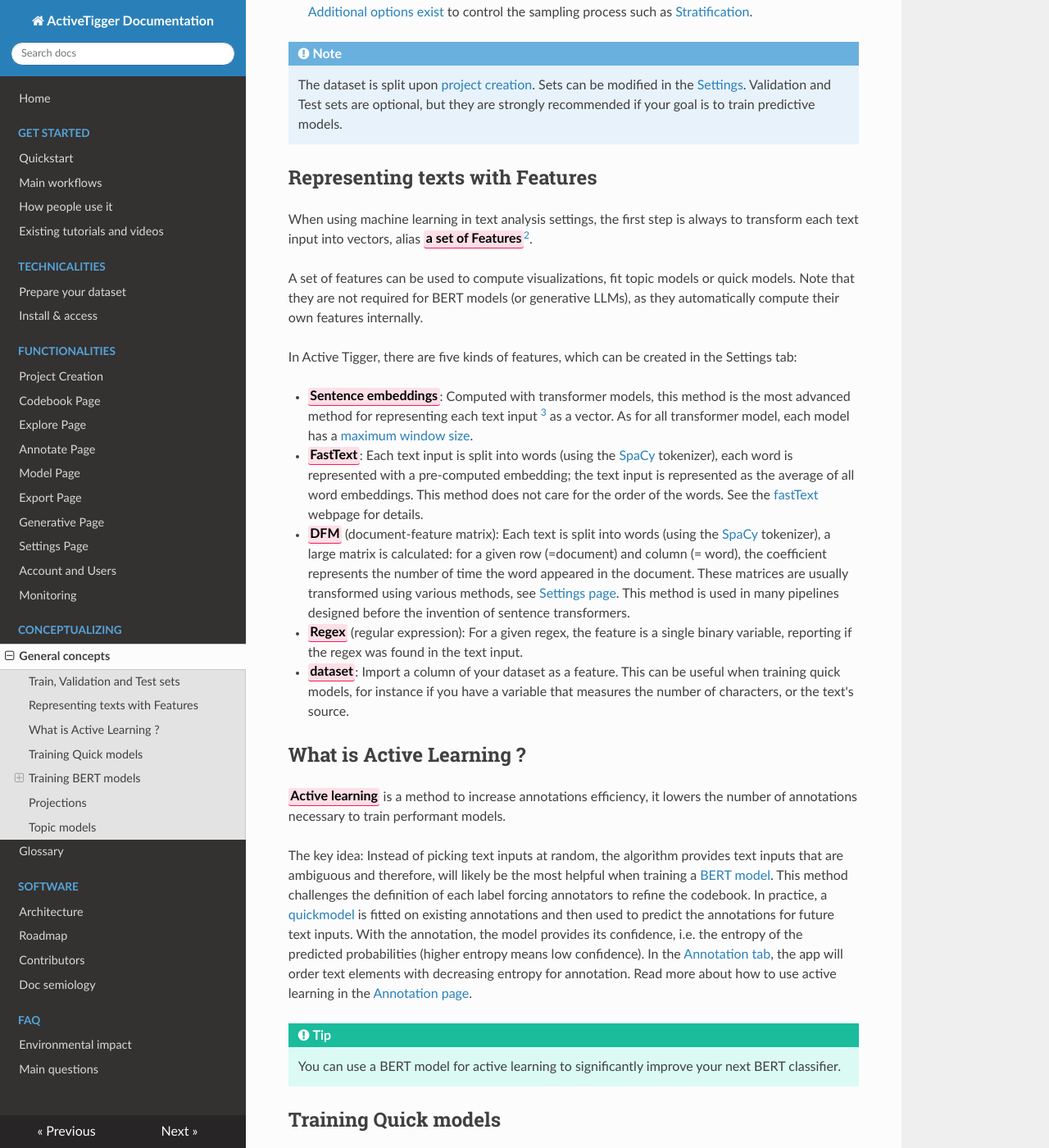
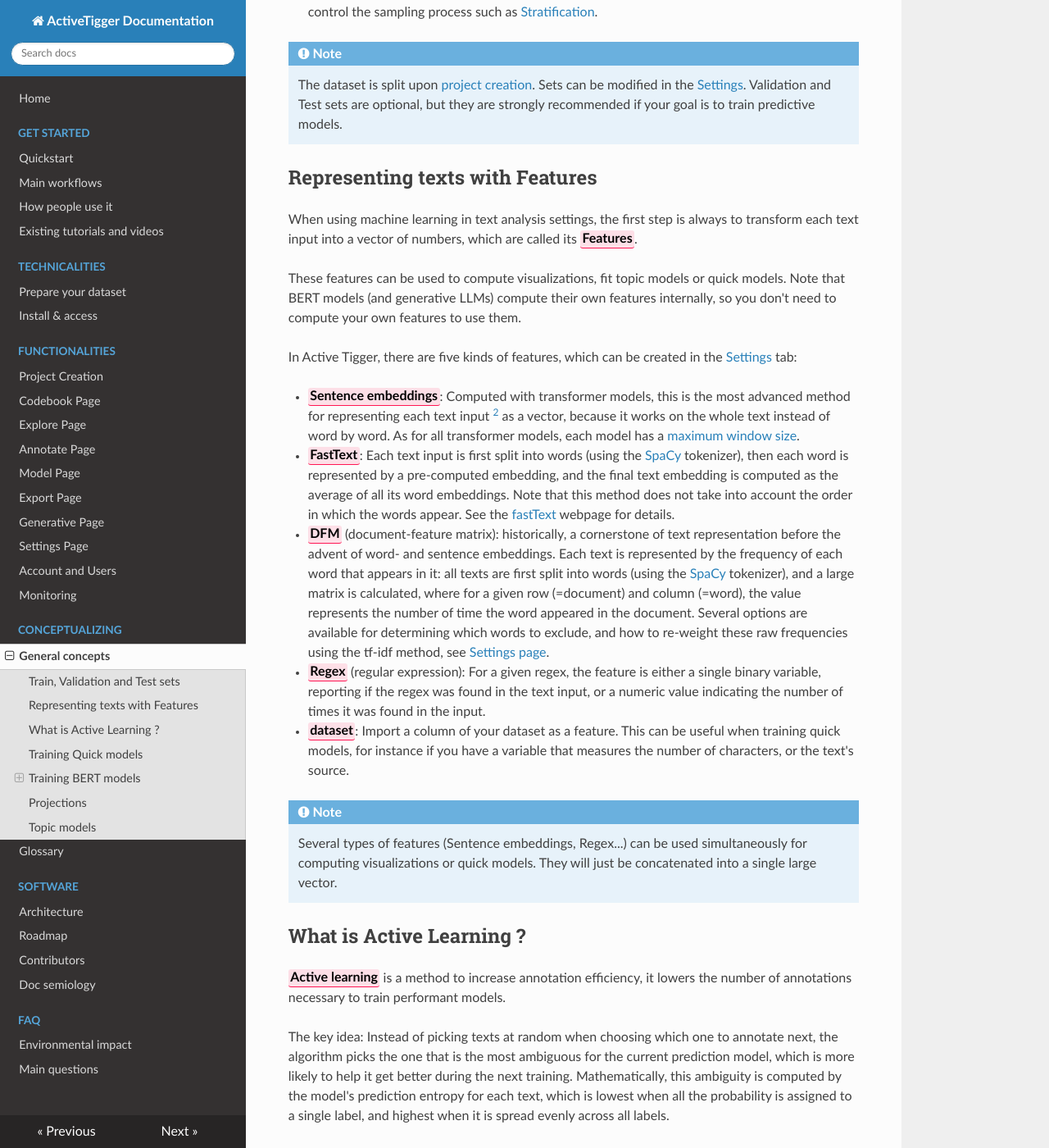
Before and after one commit to activetigger/documentation, an MkDocs documentation site: the page built from docs/conceptualizing/general.md, in a window 1280 px wide and 1400 px high, scrolled down 669 px. Shown: the whole window at 82% size. Built offline with MkDocs 1.6.1, drawn with Linux system fonts in a browser that asks for light colours; nearby versions of some CDN libraries; some of the changed text lies outside the part shown.

Commit message:
Updated General page

```diff
--- a/docs/conceptualizing/general.md
+++ b/docs/conceptualizing/general.md
@@ -24,37 +24,40 @@ In Active Tigger, we enforce some "good practice" measures:
 
 ## Representing texts with Features
 
-When using machine learning in text analysis settings, the first step is always to transform each text input into vectors, alias <span class="highlight">a set of Features</span>[^2].
+When using machine learning in text analysis settings, the first step is always to transform each text input into a vector of numbers, which are called its <span class="highlight">Features</span>.
 
-[^2]: In Active Tigger, we chose to name a vector of numbers *a set of features*, where each column is a *feature*.
+These features can be used to compute visualizations, fit topic models or quick models. Note that BERT models (and generative LLMs) compute their own features internally, so you don't need to compute your own features to use them.
 
-A set of features can be used to compute visualizations, fit topic models or quick models. Note that they are not required for BERT models (or generative LLMs), as they automatically compute their own features internally.
+In Active Tigger, there are five kinds of features, which can be created in the [Settings](../functionalities/settings.md#features) tab:
 
-<!-- **ATTENTION POUR L'INSTANT C'EST SEULEMENT EMBEDDINGS** What do you mean? XXX -->
-In Active Tigger, there are five kinds of features, which can be created in the Settings tab:
-
-- <span class="highlight">Sentence embeddings</span>: Computed with transformer models, this method is the most advanced method for representing each text input [^3] as a vector. As for all transformer model, each model has a [maximum window size](./glossary.md#tokens-and-window-sizes).
-- <span class="highlight">FastText</span>: Each text input is split into words (using the [SpaCy](https://spacy.io/) tokenizer), each word is represented with a pre-computed embedding; the text input is represented as the average of all word embeddings. This method does not care for the order of the words. See the [fastText](https://fasttext.cc) webpage for details.
-- <span class="highlight">DFM</span> (document-feature matrix): Each text is split into words (using the [SpaCy](https://spacy.io/) tokenizer), a large matrix is calculated: for a given row (=document) and column (= word), the coefficient represents the number of time the word appeared in the document. These matrices are usually transformed using various methods, see [Settings page](../functionalities/settings.md#features). This method is used in many pipelines designed before the invention of sentence transformers.
-- <span class="highlight">Regex</span> (regular expression):  For a given regex, the feature is a single binary variable, reporting if the regex was found in the text input.
+- <span class="highlight">Sentence embeddings</span>: Computed with transformer models, this is the most advanced method for representing each text input [^3] as a vector, because it works on the whole text instead of word by word. As for all transformer models, each model has a [maximum window size](./glossary.md#tokens-and-window-sizes).
+- <span class="highlight">FastText</span>: Each text input is first split into words (using the [SpaCy](https://spacy.io/) tokenizer), then each word is represented by a pre-computed embedding, and the final text embedding is computed as the average of all its word embeddings. Note that this method does not take into account the order in which the words appear. See the [fastText](https://fasttext.cc) webpage for details.
+- <span class="highlight">DFM</span> (document-feature matrix): historically, a cornerstone of text representation before the advent of word- and sentence embeddings. Each text is represented by the frequency of each word that appears in it: all texts are first split into words (using the [SpaCy](https://spacy.io/) tokenizer), and a large matrix is calculated, where for a given row (=document) and column (=word), the value represents the number of time the word appeared in the document. Several options are available for determining which words to exclude, and how to re-weight these raw frequencies using the tf-idf method, see [Settings page](../functionalities/settings.md#features).
+- <span class="highlight">Regex</span> (regular expression): For a given regex, the feature is either a single binary variable, reporting if the regex was found in the text input, or a numeric value indicating the number of times it was found in the input.
 - <span class="highlight">dataset</span>: Import a column of your dataset as a feature. This can be useful when training quick models, for instance if you have a variable that measures the number of characters, or the text's source.
 
 [^3]: Not necessarily a sentence, a text input can be a whole paragraph.
 
+!!! Note
+
+    Several types of features (Sentence embeddings, Regex...) can be used simultaneously for computing visualizations or quick models. They will just be concatenated into a single large vector.
+
 ## What is Active Learning ?
 
-<span class="highlight">Active learning</span> is a method to increase annotations efficiency, it lowers the number of annotations necessary to train performant models.
+<span class="highlight">Active learning</span> is a method to increase annotation efficiency, it lowers the number of annotations necessary to train performant models.
 
-The key idea: Instead of picking text inputs at random, the algorithm provides text inputs that are ambiguous and therefore, will likely be the most helpful when training a [BERT model](#what-are-bert-models). This method challenges the definition of each label forcing annotators to refine the codebook. In practice, a [quickmodel](#training-quick-models) is fitted on existing annotations and then used to predict the annotations for future text inputs. With the annotation, the model provides its confidence, i.e. the entropy of the predicted probabilities (higher entropy means low confidence). In the [Annotation tab](../functionalities/annotate.md#annotate-page), the app will order text elements with decreasing entropy for annotation. Read more about how to use active learning in the [Annotation page](../functionalities/annotate.md#active-learning-in-practice).
+The key idea: Instead of picking texts at random when choosing which one to annotate next, the algorithm picks the one that is the most ambiguous for the current prediction model, which is more likely to help it get better during the next training. Mathematically, this ambiguity is computed by the model's prediction entropy for each text, which is lowest when all the probability is assigned to a single label, and highest when it is spread evenly across all labels.
 
-!!! Tip
-    You can use a BERT model for active learning to significantly improve your next BERT classifier.
+An additional benefit of active learning is that it challenges the definition of each label forcing annotators to refine the codebook.
+
+Active learning can be used with [quick models](#training-quick-models) and [BERT model](#what-are-bert-models), and can be turned on and off in the [Annotation page](../functionalities/annotate.md#active-learning-in-practice). If your ultimate goal is to train a BERT model, it is recommended to start by active learning with quick models until enough texts have been annotated to train a BERT model, and then switch to active learning with your latest BERT model.
 
 ## Training Quick models
 
-Quick models are standard supervised machine learning models, trained on features in order to predict labels.
+Quick models are standard supervised machine learning models, trained on [features](#representing-texts-with-features) in order to predict labels.
 Compared to BERT models, they are lightweight and quick to train, hence their name.
 They are typically used in the early stages of annotation, as described in the workflow above.
+See to [Model page](../functionalities/model.md) for more details on how to train quick models.
 
 ## Training BERT models
 
@@ -62,20 +65,20 @@ They are typically used in the early stages of annotation, as described in the w
 
 [BERT models](https://en.wikipedia.org/wiki/BERT_(language_model)) are powerful predictive models that you can use in order to generalize your annotations to a larger corpus (either your project's dataset, or an external one, see [Export page](../functionalities/export.md)).
 
-They are pre-trained encoder language models[^4], meaning that they have been trained on very large corpora in order to encapsulate semantic "understanding". These models must be fine-tuned to adapt to any task.
+They are pre-trained encoder language models[^4], meaning that they have been trained on very large corpora in order to encapsulate semantic "understanding". These models must be fine-tuned in order to adapt to a given task.
 
-[^4]: As opposed to decoder models i.e. generative models, encoder models' only goal is to create an embedding space that encapsulates the semantic of words.
+[^4]: As opposed to decoder models i.e. generative models, encoder models' only goal is to create an embedding space that encapsulates semantic properties that are relevant to downstream tasks (eg. classification).
 
-Fine-tuning a BERT model is the process of adjusting its internal weights using optimization algorithms[^5] to maximize [quality scores](./glossary.md#model-quality-scores). [Learn more about fine-tuning models](https://youtu.be/IHZwWFHWa-w?si=WOzTeU4U6b62uq_s). This is a delicate art requiring trials and errors to find the best hyperparameters. Learn more about this process through the [loss curves](#reading-the-loss-curve).
+Fine-tuning a BERT model is the process of adjusting its internal weights using optimization algorithms[^5] to minimize a given cost function. This is a delicate art, involving a trial-and-error in order to find the [best hyperparameters](#which-hyper-parameters-to-choose), typically by reading the [loss curve](#reading-the-loss-curve). There are many resources if you want to learn more about fine-tuning neural networks, both online and in handbooks; see [this video](https://youtu.be/IHZwWFHWa-w?si=WOzTeU4U6b62uq_s) for a great introduction.
 
-[^5]:  Like [gradient descent](https://en.wikipedia.org/wiki/Gradient_descent), although nowadays we tend to use AdamW, an algorithm derived from gradient descent.
+[^5]: As usual with neural networks, they are trained by a form of [gradient descent](https://en.wikipedia.org/wiki/Gradient_descent). The current standard algorithm for fine-tuning BERT models is AdamW.
 
 ### Which model to choose?
 
 <!-- should it live in the FAQ? -->
 
 There are many different pre-trained models to choose from, hosted on the [Huggingface](https://huggingface.co/) website.
-The main difference between them is the corpus they have been pre-trained on (most of them are specialized in a single language), and their inner architecture (which among others determines the [window size](glossary.md#tokens-and-window-sizes)).
+The main difference between them is the corpus they have been pre-trained on (most of them are specialized in a single language), and their inner architecture (which among others determines the [window size](./glossary.md#tokens-and-window-sizes)).
 There is no golden rule for which model to choose: try different ones, and see which one works best on your data.
 
 ### Reading the loss curve
@@ -95,7 +98,7 @@ This is what you want to see:
 - Both curves have the same loss values: no overfitting
 - The curves are flat at the end: nothing more to be learned, apparently
 
-Now you only have to look at the evaluation metrics to see if you are satisfied with the prediction quality.
+Now you can have a look at the evaluation metrics to see if you are satisfied with the prediction quality. If not, annotate more training data.
 
 
 #### Overfitting
@@ -121,13 +124,13 @@ What to do:
 ![](../img/theoretical-concepts/bertrain-flat.png)
 
 The model has underfitted:
-- Both curves are flat, the model learned nothing
+- Both curves are flat, the model hasn't learned at all
 
 What to do:
 
-- choose a higher learning rates, for faster weight updates
+- choose a higher learning rate, for faster weight updates
 - use smaller batches, as this will result in more training steps
-- choose lower weight decay: too high regularization can prevent proper learning
+- choose a lower weight decay: too high regularization can prevent proper learning
 - annotate more data, you may not have enough examples for the model to learn from
 
 
@@ -146,7 +149,7 @@ What to do:
 - use more epochs, to give the model time to learn more
 - choose a higher learning rate, for faster weight updates
 - use smaller batches, as this will result in more training steps
-- choose lower weight decay: too high regularization can prevent proper learning
+- choose a lower weight decay: too high regularization can prevent proper learning
 
 
 #### Chaotic learning
@@ -182,11 +185,11 @@ What to do:
 
 **Advanced parameters**
 
-|Name|Type|Description|Typical value|
+|Name|Type|Description|Typical values|
 |---|---|---|---|
-|Total batch size|General / Regularization|How many training examples are presented at each step.<br>Total batch size = Batch size x Gradient accumulation.|16 or 32 (16)|
-|Batch size|General / Regularization|Number of examples that are loaded in memory at any one time.|1-32 (4)|
-|Gradient accumulation|General / Regularization|Number of batches accumulated to perform a gradient descent step.<br>Use higher values for small GPUs.|1-32 (4)|
+|Total batch size|General / Regularization|How many training examples are presented at each step.<br>Total batch size = Batch size x Gradient accumulation.|8-64 (16)|
+|Batch size|General / Regularization|Number of examples that are loaded in memory at any one time.|1-64 (16)|
+|Gradient accumulation|General / Regularization|Number of batches accumulated to perform a gradient descent step.<br>Use higher values for small GPUs.|1-64 (1)|
 |Eval|General|Number of times the model will be evaluated on the evaluation set during training (aka checkpoints).|9|
 |Train-eval split size|General|Portion of the data that will be used for evaluation during training.|0.2|
 |Balance classes|General|Whether to use only the number of observations of the smallest class during training.|Deactivated|
@@ -198,31 +201,23 @@ What to do:
 
 ## Projections
 
-A projection is a 2D (dimensional reduction)[https://en.wikipedia.org/wiki/Dimensionality_reduction] of your training data, used for visualization (in the **Explore** panel).
+A projection is a 2D (dimensional reduction)[https://en.wikipedia.org/wiki/Dimensionality_reduction] of your training data, used for visualization (in the [Explore](../functionalities/explore.md) page).
 
-It uses an unsupervised model in order to reduce high-dimensional [set of features](#representing-texts-with-features) to two dimensions: similar texts will be grouped together.
+It uses an unsupervised model in order to reduce a high-dimensional [set of features](#representing-texts-with-features) to two dimensions: similar texts will be grouped together.
 
-The resulting visualization will help detecting outliers, and will group texts according to general themes. <!-- yes, but also, no...-->
+The resulting visualization will help detecting outliers, and will group texts according to general themes. <!-- yes, but also, no... JB: what do you mean? -->
 
 In classification workflows, it is recommended to use projections to get a first overview of your corpus, and to determine whether you need to perform some more cleaning and filtering before annotating texts and training models.
 
-Note that the placement of texts in the visualization does not tell you everything you want to know about your corpus.
-
+Note that the placement of texts in the visualization does not tell you everything you want to know about your corpus, it is simply a representation of the main structural traits of your chosen features.
 This reflects the difference between unsupervised and supervised learning: unsupervised learning is only based on features, while supervised learning is meant to find the relationship between features and labels.
-
 In many cases, different annotations will appear close together in the projection: this means that your classification scheme goes beyond topic modeling.
-
-**XXXX: details and links (in Glossary?)**
 
 
 ## Topic models
 
-A topic model (in the **Explore** panel) is an unsupervised model meant to capture the main themes that are present in a corpus, based on text *features*.
+A topic model is an unsupervised model meant to capture the main themes that are present in a corpus, based on text [features](#representing-texts-with-features).
 
-Active Tigger features BERTopic models, which work in two successive steps: first a dimensionality reduction step (as in *Projection*, see above), then a clustering step.
+Active Tigger features BERTopic models, which work in three successive steps: first an (embedding)[#representing-texts-with-features] step using sentence transformers, then a dimensionality reduction step (just as in (projections)[#projections], but usually in more than 2 dimensions), and then a clustering step.
 
-Topic modeling can either be an end in itself, or a useful step in a annotation/prediction workflow.
-
-If your goal is to find the main topics in your corpus, you can use topic modeling as a first approximation, and then **Convert to scheme** in order to refine this using additional annotations and modeling.
-
-**XXX: details and links (in Glossary?)**
+Topic modeling can either be an end in itself, or a useful step in an annotation/prediction workflow. For more details on how to use it in Active Tigger, see [here](../functionalities/explore.md#topic-model).
```
Also changed, not shown: other parts of docs/conceptualizing/general.md (+7 -7 lines).
